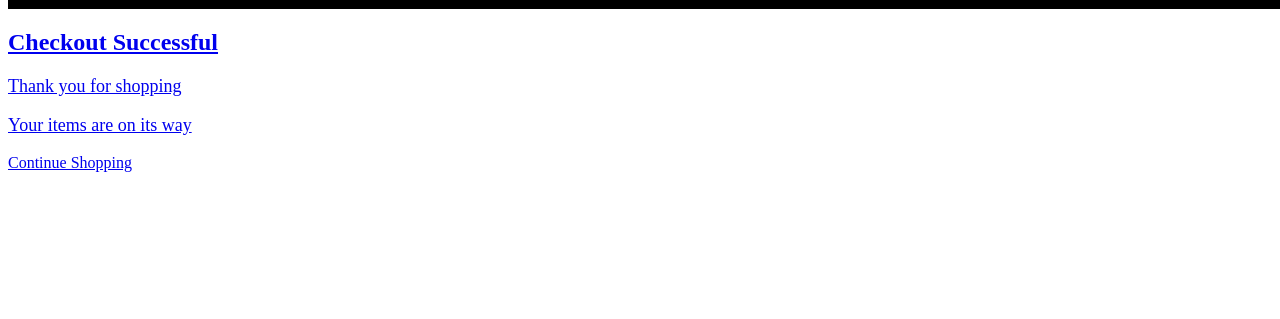
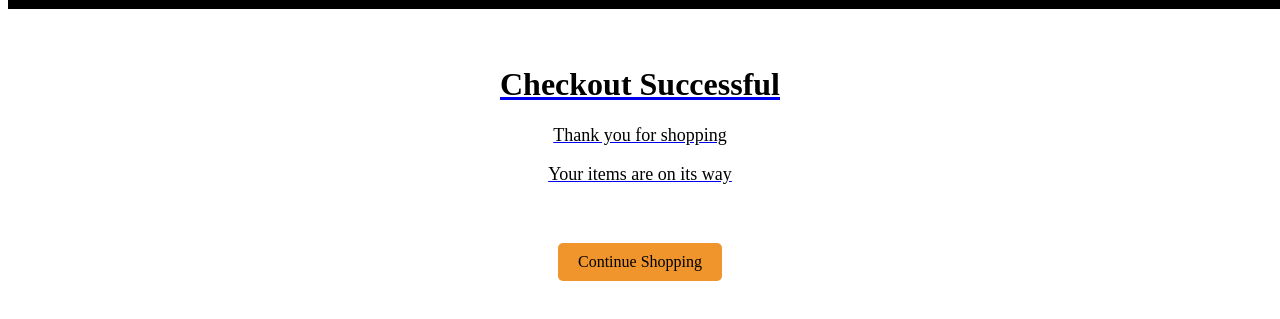
Before and after one commit to siljemogster/js1-ca, a plain HTML site: page payment.html in a window 1280 px wide. Shown: the part 85-404 px from the top of the page. Drawn offline with Linux system fonts and the light colour scheme.

Commit message:
successfull payment

```diff
--- a/css/style.css
+++ b/css/style.css
@@ -34,8 +34,6 @@ p {
     transform: rotate(360deg);
   }
 }
-
-
 
 .form {
   width: 50%;
@@ -75,8 +73,6 @@ p {
 
 .cart-icon {
   display: block;
-
-
 }
 
 .nav-bar {
@@ -90,7 +86,6 @@ p {
   padding: 12px 20px;
   color: white;
 }
-
 
 .menu li a {
   display: inline-block;
@@ -117,18 +112,17 @@ p {
   transition: 0.15s ease-in-out;
 }
 
-.menu li a:hover:after {width: 100%;}
-.open-menu , .close-menu {
+.menu li a:hover:after {
+  width: 100%;
+}
+.open-menu,
+.close-menu {
   position: absolute;
   color: white;
   cursor: pointer;
   font-size: 1.5rem;
   display: none;
 }
-
-
-
-
 
 .open-menu {
   top: 50%;
@@ -143,14 +137,12 @@ p {
 
 li {
   display: inline;
-
 }
-
 
 .header {
   padding: 30px;
   text-align: center;
-  color: #FFFFFF;
+  color: #ffffff;
 }
 
 .logo {
@@ -158,9 +150,10 @@ li {
   padding-left: 20px;
 }
 
-
-#check {display: none;}
-@media(max-width: 620px){
+#check {
+  display: none;
+}
+@media (max-width: 620px) {
   .menu {
     flex-direction: column;
     align-items: center;
@@ -173,24 +166,48 @@ li {
     z-index: 100;
     background-color: var(--color2);
     transition: all 0.2s ease-in-out;
-
   }
-    .menu li {margin-top: 40px;}
-    .menu li a {padding: 10px;}
-    .open-menu , .close-menu {display: block;}
-    #check:checked ~ .menu {right: 0;}
-
+  .menu li {
+    margin-top: 40px;
+  }
+  .menu li a {
+    padding: 10px;
+  }
+  .open-menu,
+  .close-menu {
+    display: block;
+  }
+  #check:checked ~ .menu {
+    right: 0;
+  }
 }
 
-
-
-
-@media(max-width: 970px) {
-
-
+@media (max-width: 970px) {
   .header {
     text-align: center;
   }
+}
 
+.shoppingbutton {
+  background: #ef952b;
+  color: black;
+  padding: 10px 20px;
+  border-radius: 5px;
+  display: inline-block;
+  text-decoration: solid;
+  text-align: center;
+  text-transform: lowerrcase;
+}
 
+.text-positioned {
+  color: black;
+  text-align: center;
+  padding: 20px;
+  text-decoration: none;
 }
+
+.button-positioned {
+  text-align: center;
+  position: relative;
+  padding: 20px;
+}
--- a/payment.html
+++ b/payment.html
@@ -25,13 +25,15 @@
       </nav>
   </header>
   <main>
-    <section>
+    <div class="text-positioned">
         <h1>Checkout Successful</h1>
         <p>Thank you for shopping</p>
         <p>Your items are on its way</p>
-    </section>
-    <section>
-            <a href="movies.html" class="shoppingbutton">Continue Shopping</a>
-    </section>
+    </div>
+    <div class="button-positioned" style="text-decoration: none;">
+        <a href="movies.html" class="shoppingbutton">Continue Shopping</a>
+    </div>
 
   </main>
+  </body>
+</html>
```
Lines whose indentation alone changed are shown as unchanged.
